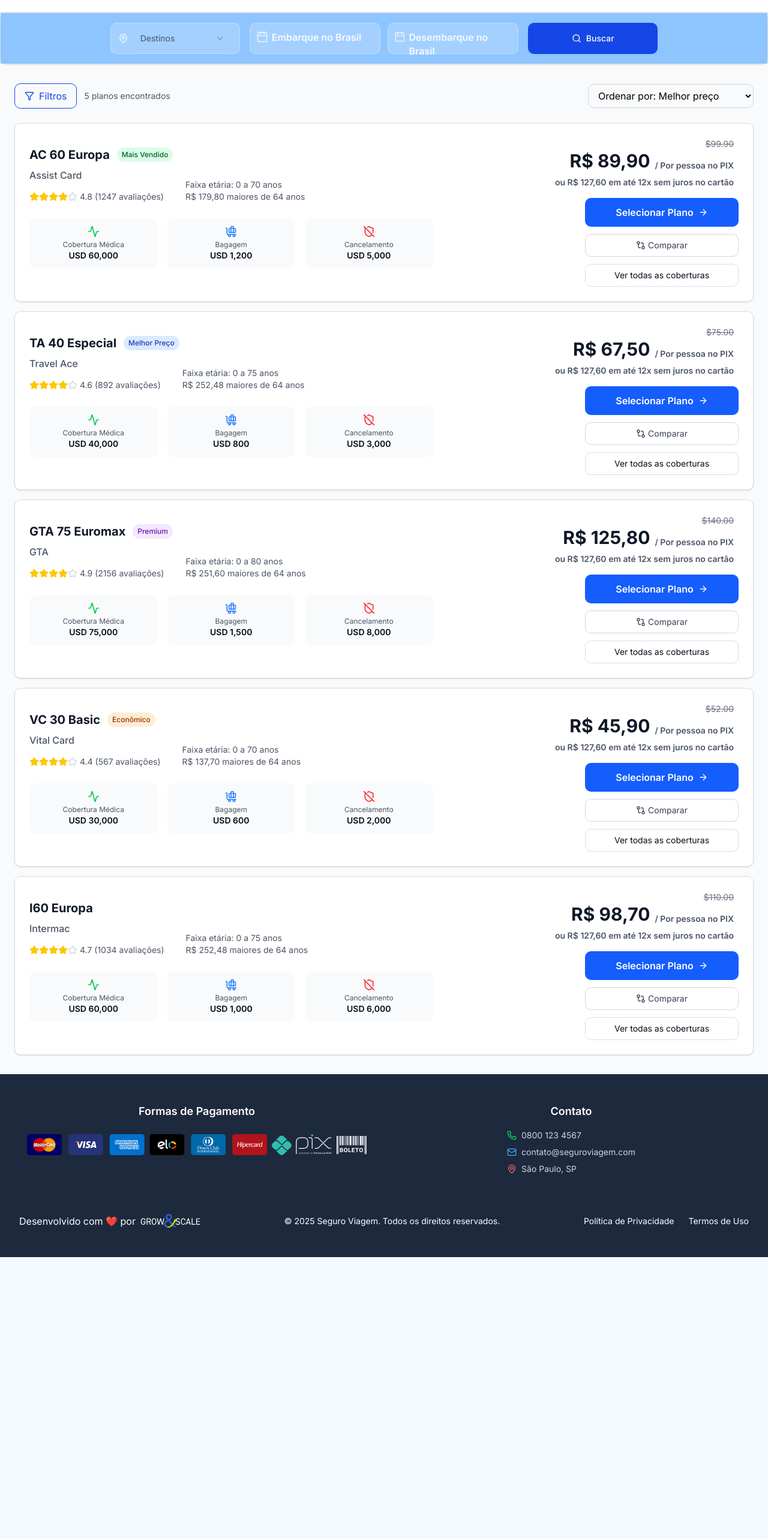
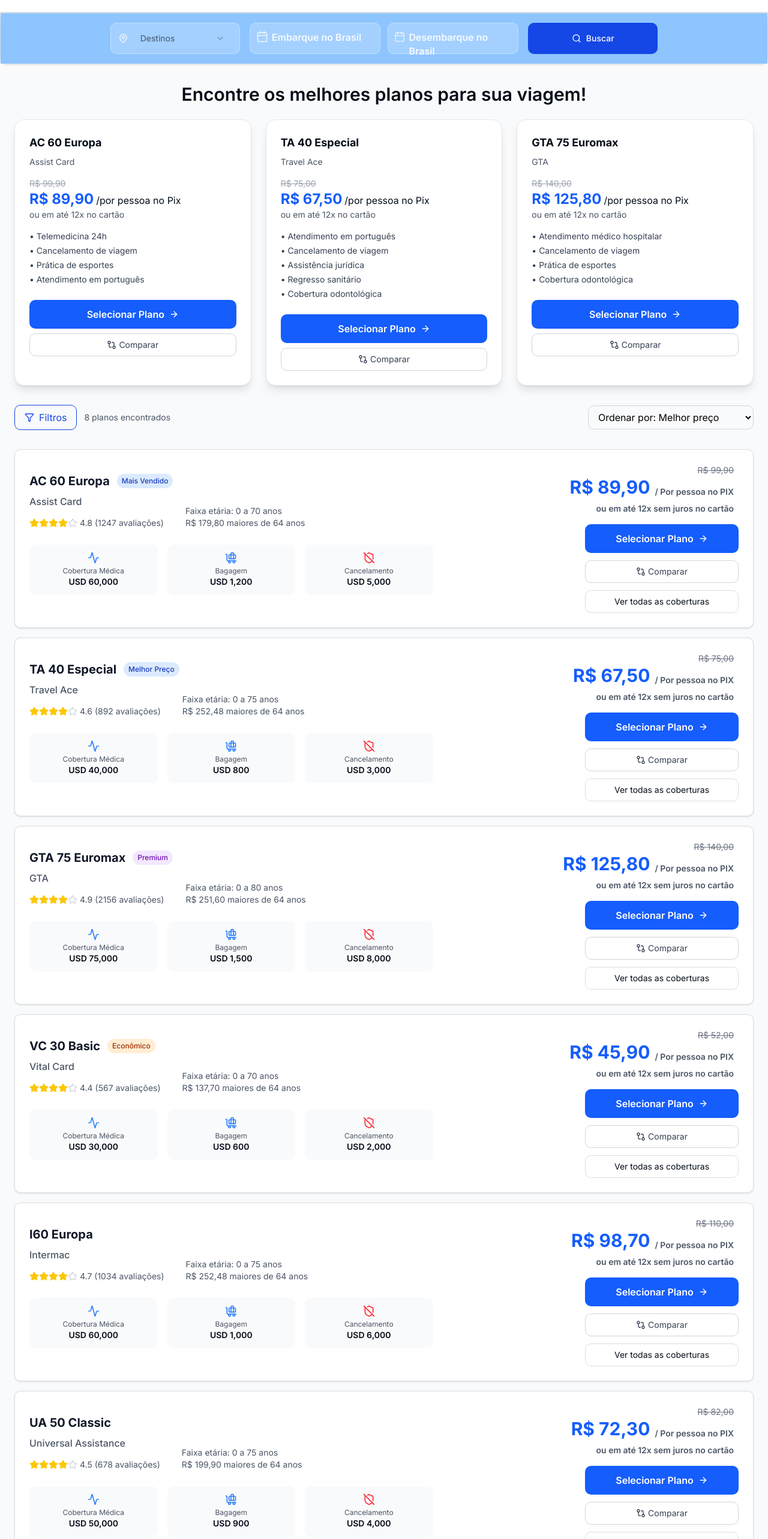
Before and after one commit to growscaletecnologia/az-seguros, a Next.js app in the folder frontend/: page /planos in a window 1280 px wide. Shown: the part 160-2726 px from the top of the page at 60% size. Before the commit the page ends 2256 px from the top, so only its background shows below. Built offline with nearby package versions, Linux system fonts and the light colour scheme.

Commit message:
visual: ajustes para homologacao por parte do  cliente

```diff
--- a/frontend/src/app/planos/page.tsx
+++ b/frontend/src/app/planos/page.tsx
@@ -54,7 +54,16 @@
 	beneficios: string[];
 	faixaEtaria?: string;
 	aumentoIdade?: string;
+
+  topCard?: boolean // chave que vai separar destaque
 };
+const coberturaDescriptions: Record<string, string> = {
+  "Despesa Médica Hospitalar Total": "Valor máximo coberto em despesas médicas e hospitalares.",
+  "Cobertura Médica para Prática de Esportes": "Atendimento para acidentes ocorridos durante a prática esportiva.",
+  "Cobertura Médica para Gestante": "Custos relacionados a complicações durante a gestação.",
+  "Cobertura Odontológica": "Tratamento odontológico emergencial durante a viagem.",
+  "Bagagem": "Indenização em caso de perda ou extravio de bagagem.",
+}
 
 const mockPlans: Plan[] = [
   {
@@ -67,16 +76,17 @@
     coberturaMedica: 60000,
     coberturaBagagem: 1200,
     coberturaCancelamento: 5000,
-		coberturaPandemia: true,
+    coberturaPandemia: false,
     coberturaPraticaEsportiva: true,
     avaliacoes: 4.8,
     totalAvaliacoes: 1247,
     destaque: "Mais Vendido",
+    topCard: true,
     beneficios: [
-			"Cobertura COVID-19",
       "Telemedicina 24h",
       "Cancelamento de viagem",
       "Prática de esportes",
+      "Atendimento em português",
     ],
     faixaEtaria: "Faixa etária: 0 a 70 anos",
     aumentoIdade: "R$ 179,80 maiores de 64 anos",
@@ -87,20 +97,22 @@
     plano: "TA 40 Especial",
     preco: 67.5,
     precoOriginal: 75.0,
-    precoCartao: 127.6,
+    precoCartao: 95.0,
     coberturaMedica: 40000,
     coberturaBagagem: 800,
     coberturaCancelamento: 3000,
-		coberturaPandemia: true,
+    coberturaPandemia: false,
     coberturaPraticaEsportiva: false,
     avaliacoes: 4.6,
     totalAvaliacoes: 892,
     destaque: "Melhor Preço",
+    topCard: true,
     beneficios: [
-			"Cobertura COVID-19",
       "Atendimento em português",
       "Cancelamento de viagem",
+	  " Assistência jurídica",
       "Regresso sanitário",
+      "Cobertura odontológica",
     ],
     faixaEtaria: "Faixa etária: 0 a 75 anos",
     aumentoIdade: "R$ 252,48 maiores de 64 anos",
@@ -111,18 +123,18 @@
     plano: "GTA 75 Euromax",
     preco: 125.8,
     precoOriginal: 140.0,
-    precoCartao: 127.6,
+    precoCartao: 149.0,
     coberturaMedica: 75000,
     coberturaBagagem: 1500,
     coberturaCancelamento: 8000,
-		coberturaPandemia: true,
+    coberturaPandemia: false,
     coberturaPraticaEsportiva: true,
     avaliacoes: 4.9,
     totalAvaliacoes: 2156,
     destaque: "Premium",
+    topCard: true,
     beneficios: [
-			"Cobertura COVID-19",
-			"Telemedicina 24h",
+      "Atendimento médico hospitalar",
       "Cancelamento de viagem",
       "Prática de esportes",
       "Cobertura odontológica",
@@ -136,19 +148,19 @@
     plano: "VC 30 Basic",
     preco: 45.9,
     precoOriginal: 52.0,
-    precoCartao: 127.6,
+    precoCartao: 55.0,
     coberturaMedica: 30000,
     coberturaBagagem: 600,
     coberturaCancelamento: 2000,
-		coberturaPandemia: true,
+    coberturaPandemia: false,
     coberturaPraticaEsportiva: false,
     avaliacoes: 4.4,
     totalAvaliacoes: 567,
     destaque: "Econômico",
     beneficios: [
-			"Cobertura COVID-19",
       "Atendimento 24h",
       "Cancelamento de viagem",
+      "Regresso sanitário",
     ],
     faixaEtaria: "Faixa etária: 0 a 70 anos",
     aumentoIdade: "R$ 137,70 maiores de 64 anos",
@@ -159,17 +171,16 @@
     plano: "I60 Europa",
     preco: 98.7,
     precoOriginal: 110.0,
-    precoCartao: 127.6,
+    precoCartao: 115.0,
     coberturaMedica: 60000,
     coberturaBagagem: 1000,
     coberturaCancelamento: 6000,
-		coberturaPandemia: true,
+    coberturaPandemia: false,
     coberturaPraticaEsportiva: true,
     avaliacoes: 4.7,
     totalAvaliacoes: 1034,
     destaque: "",
     beneficios: [
-			"Cobertura COVID-19",
       "Telemedicina",
       "Cancelamento de viagem",
       "Prática de esportes",
@@ -178,7 +189,80 @@
     faixaEtaria: "Faixa etária: 0 a 75 anos",
     aumentoIdade: "R$ 252,48 maiores de 64 anos",
   },
-];
+  {
+    id: 6,
+    seguradora: "Universal Assistance",
+    plano: "UA 50 Classic",
+    preco: 72.3,
+    precoOriginal: 82.0,
+    precoCartao: 89.9,
+    coberturaMedica: 50000,
+    coberturaBagagem: 900,
+    coberturaCancelamento: 4000,
+    coberturaPandemia: false,
+    coberturaPraticaEsportiva: false,
+    avaliacoes: 4.5,
+    totalAvaliacoes: 678,
+    destaque: "",
+    beneficios: [
+      "Atendimento 24h",
+      "Transporte médico",
+      "Regresso sanitário",
+      "Cobertura odontológica",
+    ],
+    faixaEtaria: "Faixa etária: 0 a 75 anos",
+    aumentoIdade: "R$ 199,90 maiores de 64 anos",
+  },
+  {
+    id: 7,
+    seguradora: "Omint",
+    plano: "Omint Global",
+    preco: 145.5,
+    precoOriginal: 160.0,
+    precoCartao: 170.0,
+    coberturaMedica: 100000,
+    coberturaBagagem: 2000,
+    coberturaCancelamento: 10000,
+    coberturaPandemia: false,
+    coberturaPraticaEsportiva: true,
+    avaliacoes: 4.9,
+    totalAvaliacoes: 312,
+    destaque: "",
+    beneficios: [
+      "Atendimento hospitalar premium",
+      "Assistência jurídica",
+      "Cancelamento de viagem",
+      "Prática de esportes",
+    ],
+    faixaEtaria: "Faixa etária: 0 a 85 anos",
+    aumentoIdade: "R$ 320,00 maiores de 70 anos",
+  },
+  {
+    id: 8,
+    seguradora: "SulAmérica",
+    plano: "Prestige 100",
+    preco: 199.9,
+    precoOriginal: 220.0,
+    precoCartao: 230.0,
+    coberturaMedica: 100000,
+    coberturaBagagem: 2500,
+    coberturaCancelamento: 12000,
+    coberturaPandemia: false,
+    coberturaPraticaEsportiva: true,
+    avaliacoes: 4.8,
+    totalAvaliacoes: 980,
+    destaque: "",
+    beneficios: [
+      "Atendimento hospitalar completo",
+      "Cancelamento de viagem",
+      "Prática de esportes",
+      "Atendimento odontológico",
+    ],
+    faixaEtaria: "Faixa etária: 0 a 85 anos",
+    aumentoIdade: "R$ 380,00 maiores de 70 anos",
+  },
+]
+
 
 /* Benefícios detalhados por plano (mock configurável). */
 type BenefitItem = { titulo: string; valor?: string; extra?: string };
@@ -281,7 +365,7 @@
 			<input
 				id={id}
 				type="checkbox"
-				className="h-4 w-4 rounded border-gray-300 text-emerald-600 focus:ring-emerald-600"
+				className="h-4 w-4 rounded border-gray-300 text-blue-600 focus:ring-blue-600"
 				checked={checked}
 				onChange={onChange}
 			/>
@@ -468,6 +552,7 @@
 	plan: Plan;
 	onClose: () => void;
 }) {
+
 	const items = benefitsByPlan[plan.id] ?? [];
 	return (
 		<div className="fixed inset-0 z-50 flex items-start justify-center p-4 bg-black/50">
@@ -480,7 +565,7 @@
 								<span
 									className={`px-2 py-1 text-xs font-medium rounded-full ${
 										plan.destaque === "Mais Vendido"
-											? "bg-green-100 text-green-800"
+											? "bg-blue-100 text-blue-800"
 											: plan.destaque === "Melhor Preço"
 												? "bg-blue-100 text-blue-800"
 												: plan.destaque === "Premium"
@@ -512,13 +597,13 @@
 								})}
 							</p>
 						)}
-						<p className="text-3xl font-extrabold text-emerald-700">
+						<p className="text-3xl font-extrabold text-blue-700">
 							{plan.preco.toLocaleString("pt-BR", {
 								style: "currency",
 								currency: "BRL",
 							})}
 						</p>
-						<button className="mt-3 inline-flex items-center justify-center px-5 py-2 rounded-lg bg-blue-600 text-white font-semibold hover:bg-blue-700 transition">
+						<button className="mt-3 inline-flex items-center hover:cursor-pointer justify-center px-5 py-2 rounded-lg bg-blue-600 text-white font-semibold hover:bg-blue-700 transition">
 							Comprar
 						</button>
 					</div>
@@ -534,7 +619,7 @@
 
 				<div className="grid grid-cols-2 md:grid-cols-4 gap-4 p-6">
 					<div className="text-center p-3 bg-gray-50 rounded-lg">
-						<Activity className="h-5 w-5 text-green-500 mx-auto mb-1" />
+						<Activity className="h-5 w-5 text-blue-500 mx-auto mb-1" />
 						<p className="text-xs text-gray-600">Cobertura Médica</p>
 						<p className="font-semibold text-sm">
 							USD {plan.coberturaMedica.toLocaleString()}
@@ -633,7 +718,8 @@
 	const [viewPlanId, setViewPlanId] = useState<number | null>(null);
   const {  formData } = usePreRegisterForm()
   const data = formData
-
+ 	const topPlans = mockPlans.filter((p) => p.topCard)
+	const otherPlans = mockPlans.filter((p) => !p.topCard)
   const minhaDataI = new Date(formData?.range?.from || "");
 
   const diaI = String(minhaDataI.getDate()).padStart(2, '0');
@@ -738,7 +824,7 @@
 		mockPlans.filter((plan) => selectedPlans.includes(plan.id));
 	const formatPrice = (price: number) =>
 		price.toLocaleString("pt-BR", { style: "currency", currency: "BRL" });
-
+	console.log("seletectedPlans", selectedPlans);
 	return (
 		<div className="bg-gray-50 min-h-screen">
 			{/* Header */}
@@ -813,7 +899,88 @@
 			<div className="max-w-7xl mx-auto px-4 sm:px-6  py-8">
 				<div className="grid grid-cols-1 lg:grid-cols-1 gap-8">
 					{/* Coluna lateral antiga pode permanecer ou ser removida; deixei só a listagem principal. */}
-					<div className="lg:col-span-1 lg:col-start-1">
+					<div className="flex flex-col gap-2 jusrify-center">
+						<div className="flex items-center gap-2 justify-center w-full mb-4">
+						  		<h1 className="text-3xl font-semibold">Encontre os melhores planos para sua viagem!</h1>
+						</div>
+
+							{/* TOP Cards */}
+						<div className="grid grid-cols-1 md:grid-cols-3 gap-6 mb-6">
+							{topPlans.map(plan => (
+								<div key={plan.id} className="bg-white shadow-lg rounded-2xl p-6 border border-gray-200  transform transition duration-300 hover:scale-105 hover:shadow-xl">
+								{/* Plano e Seguradora */}
+								<h3 className="text-lg font-bold mb-2">{plan.plano}</h3>
+								<p className="text-sm text-gray-600">{plan.seguradora}</p>
+
+								{/* Preço */}
+								<div className="mt-4">
+									{plan.precoOriginal > plan.preco && (
+									<p className="line-through text-gray-400 text-sm">
+										{plan.precoOriginal.toLocaleString("pt-BR", {
+										style: "currency",
+										currency: "BRL",
+										})}
+									</p>
+									)}
+									<div className="flex items-baseline space-x-1">
+										<p className="text-2xl font-bold text-blue-600">
+										{plan.preco.toLocaleString("pt-BR", {
+											style: "currency",
+											currency: "BRL",
+										})}
+										</p>
+										<p>/por pessoa no Pix</p>
+									</div>
+									<p className="text-sm text-gray-600">
+									ou em até 12x no cartão
+									</p>
+								</div>
+
+								{/* Benefícios */}
+								<ul className="mt-4 space-y-1 text-sm text-gray-700">
+									{plan.beneficios.map((b, i) => (
+									<li key={i}>• {b}</li>
+									))}
+								</ul>
+
+								{/* Ações */}
+								<div className="mt-6 space-y-2">
+									<button  className="w-full bg-blue-600  hover:cursor-pointer hover:animate-pulse text-white py-3 px-6 rounded-lg font-semibold hover:bg-blue-700 transition-colors flex items-center justify-center space-x-2">
+															<span>Selecionar Plano</span>
+															<ArrowRight className="h-4 w-4" />
+														</button>
+
+															<button
+																onClick={() => {handleSelectPlan(plan.id)
+																	if (!selectedPlans.includes(plan.id) && selectedPlans.length >= 5) {
+																		setShowComparison(true)
+																	}
+																}}
+																className={`flex-1 py-2 px-4 rounded-lg w-full hover:cursor-pointer border transition-colors flex items-center justify-center space-x-1 ${
+																	selectedPlans.includes(plan.id)
+																		? "bg-blue-50 border-blue-500 text-blue-700"
+																		: "border-gray-300 text-gray-700 hover:bg-gray-50"
+																}`}
+																disabled={
+																	!selectedPlans.includes(plan.id) &&
+																	selectedPlans.length >= 4
+																}
+															>
+																<GitCompare className="h-4 w-4" />
+																<span className="text-sm">
+																	{selectedPlans.includes(plan.id)
+																		? "Selecionado"
+																		: "Comparar"}
+																</span>
+															</button>
+
+								</div>
+
+								</div>
+							))}
+						</div>
+
+
 						{/* Barra de ações */}
 						<div className="flex flex-col sm:flex-row justify-between items-start sm:items-center mb-6 gap-4">
 							<div className="flex items-center gap-3">
@@ -836,6 +1003,8 @@
 							</select>
 						</div>
 
+
+
 						{/* Cards */}
 						<div className="space-y-4">
 							{filteredPlans.map((plan) => (
@@ -857,7 +1026,7 @@
 																<span
 																	className={`px-2 py-1 text-xs font-medium rounded-full ${
 																		plan.destaque === "Mais Vendido"
-																			? "bg-green-100 text-green-800"
+																			? "bg-blue-100 text-blue-800"
 																			: plan.destaque === "Melhor Preço"
 																				? "bg-blue-100 text-blue-800"
 																				: plan.destaque === "Premium"
@@ -904,7 +1073,7 @@
 												{/* Highlights */}
 												<div className="grid grid-cols-2 lg:grid-cols-4 gap-4 mb-4">
 													<div className="text-center p-3 bg-gray-50 rounded-lg">
-														<Activity className="h-5 w-5 text-green-500 mx-auto mb-1" />
+														<Activity className="h-5 w-5 text-blue-500 mx-auto mb-1" />
 														<p className="text-xs text-gray-600">
 															Cobertura Médica
 														</p>
@@ -950,16 +1119,16 @@
 												<div className="relative inline-block  right-34 mb-4 z-10 w-100 px-4 ">
 													{plan.precoOriginal > plan.preco && (
 														<p className="text-sm text-gray-500 line-through">
-															{plan.precoOriginal.toLocaleString("en-US", {
+															{plan.precoOriginal.toLocaleString("pt-BR", {
                                 style: "currency",
-                                currency: "USD",
+                                currency: "BRL",
                               })}
 														</p>
 													)}
 
 
 													<div className= "flex flex-row gap-2 items-end justify-end ">
-                            <p className="text-3xl font-bold text-gray-900">
+                            <p className="text-3xl font-bold text-blue-600">
                               {plan.preco.toLocaleString("pt-BR", {
                                                           style: "currency",
                                                           currency: "BRL",
@@ -967,10 +1136,7 @@
                             </p>
                             <p className="text-sm font-semibold text-gray-600"> / Por pessoa no PIX</p>
                           </div>
-													<p className="text-sm mt-2 font-semibold text-gray-600">ou {plan.precoCartao.toLocaleString("pt-BR", {
-                              style: "currency",
-                              currency: "BRL",
-                            })} em até 12x sem juros no cartão
+													<p className="text-sm mt-2 font-semibold text-gray-600">ou  em até 12x sem juros no cartão
                           </p>
 												</div>
 
@@ -982,7 +1148,11 @@
 
 
 														<button
-															onClick={() => handleSelectPlan(plan.id)}
+															onClick={() => {handleSelectPlan(plan.id)
+																if (!selectedPlans.includes(plan.id) && selectedPlans.length >= 5) {
+																	setShowComparison(true)
+																}
+															}}
 															className={`flex-1 py-2 px-4 rounded-lg w-full hover:cursor-pointer border transition-colors flex items-center justify-center space-x-1 ${
 																selectedPlans.includes(plan.id)
 																	? "bg-blue-50 border-blue-500 text-blue-700"
@@ -990,7 +1160,7 @@
 															}`}
 															disabled={
 																!selectedPlans.includes(plan.id) &&
-																selectedPlans.length >= 3
+																selectedPlans.length >= 4
 															}
 														>
 															<GitCompare className="h-4 w-4" />
@@ -1018,15 +1188,49 @@
 							))}
 						</div>
 
+						{/* Barra flutuante de comparação */}
+						{selectedPlans.length > 1 && (
+						<div className="fixed bottom-0 left-0 right-0 z-50 bg-white border-t shadow-lg">
+							<div className="max-w-7xl mx-auto px-4 py-4 flex items-center justify-between gap-4">
+							{/* Planos selecionados */}
+							<div className="flex items-center gap-4 overflow-x-auto">
+								{getSelectedPlans().map((plan) => (
+								<div key={plan.id} className="flex items-center gap-2 border rounded-lg px-3 py-2">
+									<span className="text-sm font-medium">{plan.seguradora}</span>
+									<span className="text-xs text-gray-500 truncate">{plan.plano}</span>
+									<button
+									onClick={() =>
+										setSelectedPlans((cur) => cur.filter((id) => id !== plan.id))
+									}
+									className="ml-2 text-red-500 hover:text-red-700"
+									>
+									<X className="h-4 w-4" />
+									</button>
+								</div>
+								))}
+							</div>
+
+							{/* Botão comparar */}
+							<button
+								onClick={() => setShowComparison(true)}
+								className="flex-shrink-0 bg-blue-700 hover:bg-blue-800 text-white font-semibold px-6 py-3 rounded-lg"
+							>
+								Comparar {selectedPlans.length} planos
+							</button>
+							</div>
+						</div>
+						)}
+
+
 						{/* Modal de Comparação (mantido) */}
 						{showComparison && (
-							<div className="fixed inset-0 bg-black/50 z-40 flex items-center justify-center p-4">
+							<div className="fixed inset-0 bg-black/50 z-99	 flex items-center justify-center p-4">
 								<div className="bg-white rounded-lg w-full max-w-7xl max-h-[92vh] overflow-hidden">
 									<div className="p-6 border-b flex items-center justify-between">
 										<div className="flex items-center gap-3">
 											<button
 												onClick={() => setShowComparison(false)}
-												className="text-sm text-emerald-700 hover:underline"
+												className="text-sm text-blue-700 hover:underline"
 											>
 												Voltar à pesquisa
 											</button>
@@ -1061,7 +1265,7 @@
 													</div>
 												</div>
 												<button
-													className="mt-4 inline-flex items-center gap-2 border rounded-lg px-4 py-2 text-sm text-emerald-700 hover:bg-emerald-50"
+													className="mt-4 inline-flex items-center gap-2 border rounded-lg px-4 py-2 text-sm text-blue-700 hover:bg-blue-50"
 													onClick={() => alert("enviar comparação por e-mail")}
 												>
 													<svg
@@ -1091,7 +1295,7 @@
 																</p>
 															)}
 															<div className="flex items-baseline gap-2">
-																<p className="text-2xl font-extrabold text-emerald-700">
+																<p className="text-2xl font-extrabold text-blue-700">
 																	{formatPrice(plan.preco)}
 																</p>
 																<span className="text-[11px] px-2 py-0.5 bg-amber-100 text-amber-800 rounded">
@@ -1100,7 +1304,7 @@
 															</div>
 														</div>
 														<button
-															className="mt-3 w-full bg-emerald-700 hover:bg-emerald-800 text-white text-sm font-semibold py-2 rounded-lg"
+															className="mt-3 w-full bg-blue-700 hover:cursor-pointer hover:bg-blue-800 text-white text-sm font-semibold py-2 rounded-lg"
 															onClick={() => alert(`comprar ${plan.plano}`)}
 														>
 															Comprar
@@ -1127,7 +1331,7 @@
 												return found?.valor ?? "—";
 											};
 											return (
-												<div className="border rounded-lg overflow-hidden">
+												<div className="border rounded-lg overflow-visible">
 													<div className="bg-gray-50 px-4 py-3 border-b text-sm font-semibold text-gray-800">
 														Coberturas Médicas
 													</div>
@@ -1140,8 +1344,17 @@
 																	gridTemplateColumns: `220px repeat(${getSelectedPlans().length}, minmax(260px,1fr))`,
 																}}
 															>
-																<div className="px-4 py-3 font-medium text-gray-800">
+																<div className="px-4 py-3 font-medium text-gray-800 relative group cursor-help">
 																{titulo}
+
+																{/* Tooltip */}
+																{coberturaDescriptions[titulo] && (
+																	<div className="absolute top-1/2 left-full ml-2 -translate-y-1/2
+																	hidden group-hover:block bg-gray-300 text-gray-800 text-xs
+																	px-3 py-1 rounded-lg  shadow-md whitespace-nowrap border z-[9999]">
+																	{coberturaDescriptions[titulo]}
+																	</div>
+																)}
 																</div>
 																{getSelectedPlans().map((plan) => (
 																	<div
```
Also changed, not shown: frontend/src/app/page.tsx (+11 -11 lines). Lines whose indentation alone changed are shown as unchanged.
